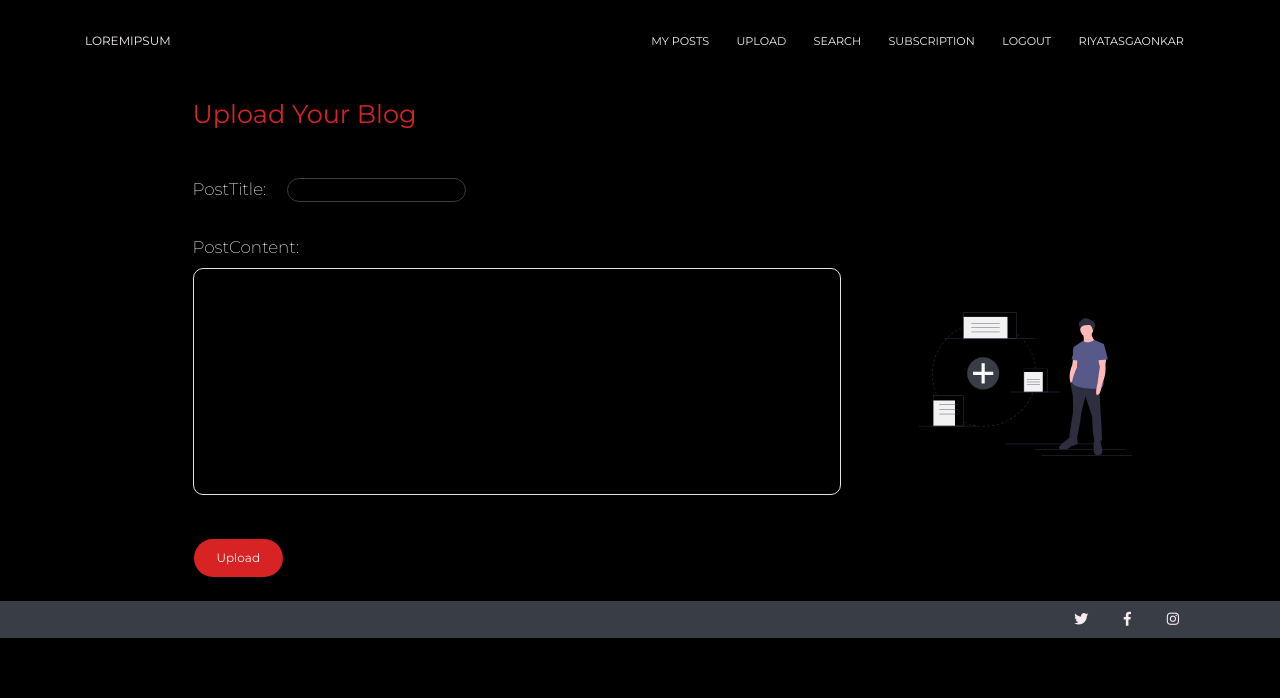
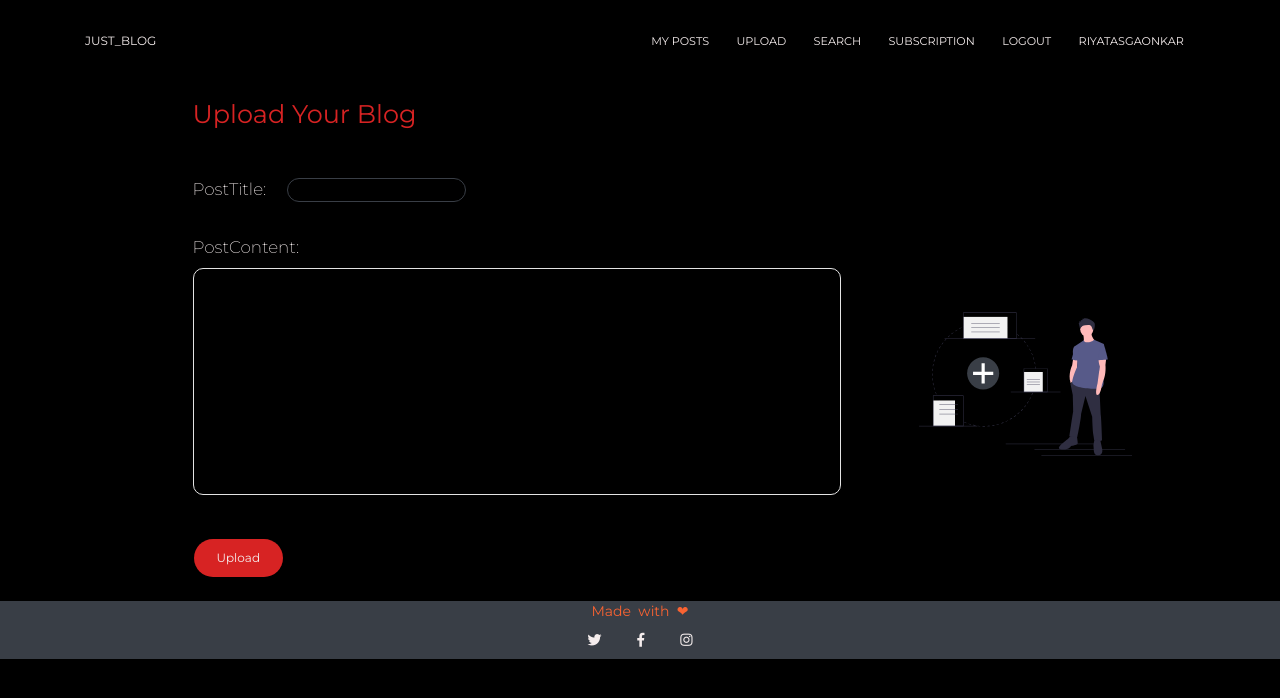
Before and after one commit to RiyaTasgaonkar/JustBlog, a Django app: page /upload/ in a window 1280 px wide. Shown: the top 698 px of the page. Run offline with Django 3.2, Linux system fonts and the light colour scheme; a user stored in the database is signed in; some libraries are stand-ins or nearby versions.

Commit message:
Update upload.html

```diff
--- a/blogging/blog_app/templates/upload.html
+++ b/blogging/blog_app/templates/upload.html
@@ -28,7 +28,7 @@
   <nav class="navbar navbar-expand-lg fixed-top navbar-transparent " color-on-scroll="100" style="color: transparent;">
     <div class="container">
       <div class="navbar-translate">
-        <a class="navbar-brand" href="index.html" data-placement="bottom" target="_blank">LoremIpsum</a>
+        <a class="navbar-brand" href="{% url 'home'%}" data-placement="bottom" target="_blank">Just_Blog</a>
         <button class="navbar-toggler navbar-toggler" type="button" data-toggle="collapse" data-target="#navigation" aria-controls="navigation-index" aria-expanded="false" aria-label="Toggle navigation">
           <span class="navbar-toggler-bar top-bar"></span>
           <span class="navbar-toggler-bar middle-bar"></span>
@@ -96,12 +96,14 @@
   </div>
 
   <footer>
-    <div class="container ml-auto py-2" style="text-align:right">
+    <div style="text-align: center;color: #f96332;"> Made&nbsp;&nbsp;with&nbsp;&nbsp;❤ </div>
+    <div class="container ml-auto py-2" style="text-align:center">
       <i class="footer-icons fab fa-twitter"></i>
-      <i class=" footer-icons fab fa-facebook-f"></i>
+      <i class="footer-icons fab fa-facebook-f"></i>
       <i class="footer-icons fab fa-instagram"></i>
     </div>
   </footer>
+
 
 
 
```
